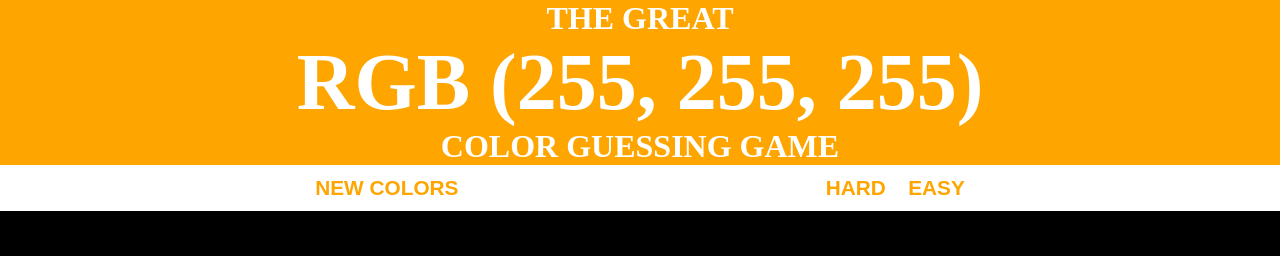
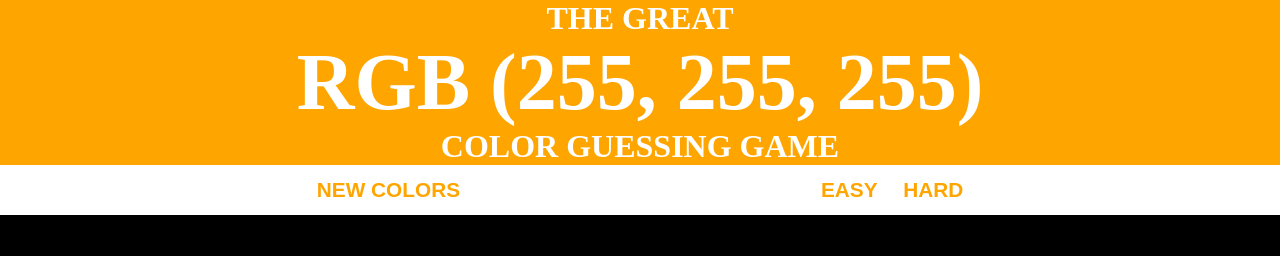
Before and after one commit to RandyRomero/colorGame, a plain HTML site: page index.html in a window 1280 px wide. Shown: the top 256 px of the page. Drawn offline with Linux system fonts and the light colour scheme.

Commit message:
wrap right nav buttons in a div

```diff
--- a/css/main.css
+++ b/css/main.css
@@ -84,7 +84,7 @@ nav button {
 	font-size: 1.3rem;
 	font-weight: 900;
 	margin: 0;
-	padding: 0.7rem;
+	padding: 0.8rem;
 	text-transform: uppercase;
 	-webkit-transition: background-color 1s, color 1s;
 	transition: background-color .7s, color .7s;
@@ -101,15 +101,15 @@ nav button:focus {
 	outline: none;
 }
 
-nav button:first-of-type {
+#btn-1,
+#btn-2,
+#btn-3 {
 	float: left;
 }
 
-nav button:nth-of-type(2),
-nav button:nth-of-type(3) {
+#right-nav-btns {
 	float: right;
 }
-
 
 
 /******************************** MAIN *********************************/
@@ -159,6 +159,26 @@ footer p {
 	html { font-size: 6px; }
 }
 
+/*@media(orientation: portrait) {
+	nav .container { width: 100%; }
+
+	#btn-1,
+	#btn-2,
+	#btn-3 {
+		display: block;
+		float: none;
+		padding: 1rem 0;
+		margin: 0 auto;
+		width: 100%;
+		white-space: nowrap;
+	}
+}*/
+
+/*@media(orientation: portrait) {
+	main .container {
+		width: 90%;
+	}
+} */
 
 /*@media(max-width: 310px) {
 	html {font-size: 5px;}
--- a/index.html
+++ b/index.html
@@ -17,9 +17,11 @@
 	</header>
 	<nav>
 		<div class="container clearfix">
-			<button>New colors</button>
-			<button>Easy</button>
-			<button>Hard</button>
+			<button id='btn-1'>New colors</button>
+			<div id="right-nav-btns">
+				<button id='btn-2'>Easy</button>
+				<button id='btn-3'>Hard</button>
+			</div>
 		</div>
 	</nav>
 	<main>
```
